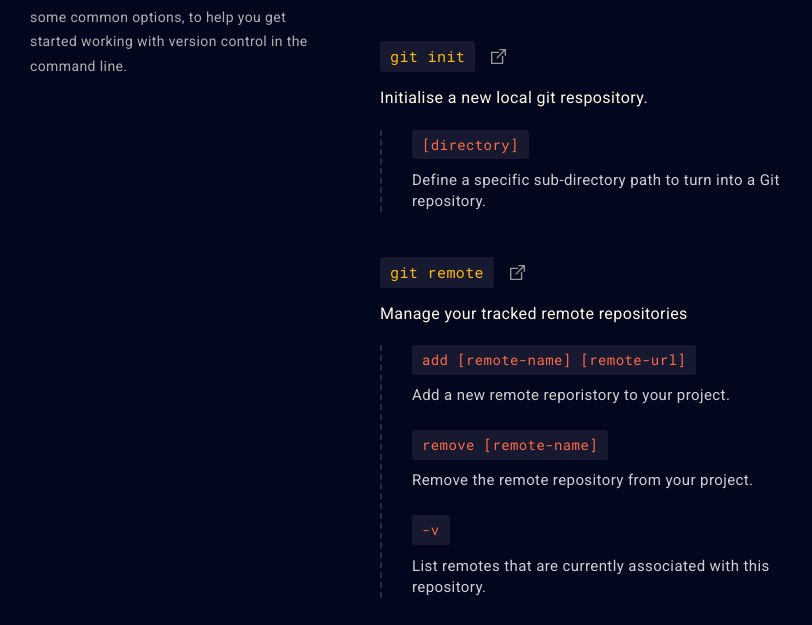
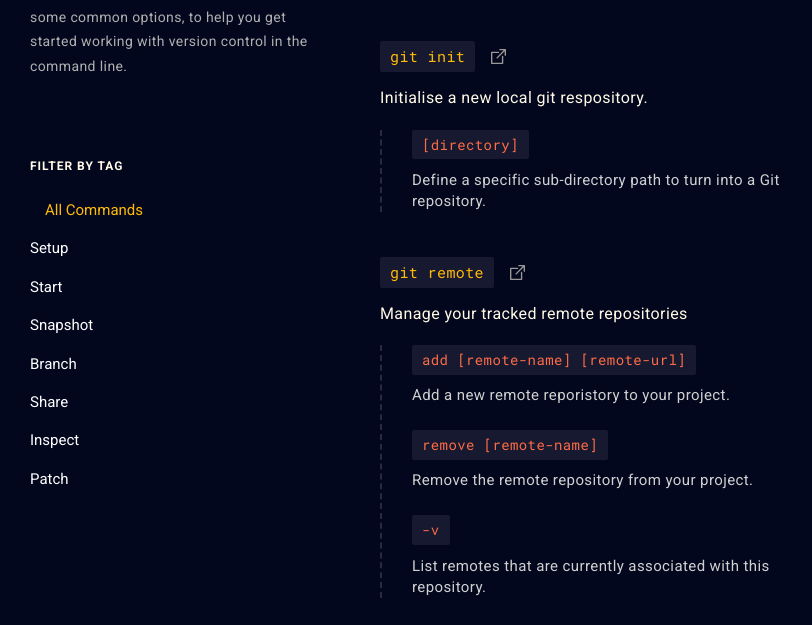
Before and after one commit to delliott85/gitbits, a Gatsby site: page / in a window 1280 px wide. Shown: the part 117-742 px from the top of the page, without its empty margins (0-812 px from the left). Built offline with nearby package versions, Linux system fonts and the light colour scheme; Gatsby itself is replaced by a stand-in of ours.

Commit message:
Add filter

```diff
--- a/src/components/Commands.js
+++ b/src/components/Commands.js
@@ -1,13 +1,16 @@
 import React from 'react';
-
-import { commands } from '../data';
+import PropTypes from 'prop-types';
 
 import LinkIcon from './icons/Link';
 
 import styles from './Commands.module.scss';
 
-export default function Commands() {
-    const commandList = commands.map((command, i) => {
+export default function Commands({ data }) {
+    if (!data) {
+        return <p>Nothing to see here</p>
+    }
+
+    const commandList = data.map((command, i) => {
         let commonFlags;
         let link;
 
@@ -64,3 +67,7 @@ export default function Commands() {
         </ul>
     );
 }
+
+Commands.propTypes = {
+    data: PropTypes.array
+};
--- a/src/components/Filter.js
+++ b/src/components/Filter.js
@@ -1,30 +1,51 @@
 import React from 'react';
+import PropTypes from 'prop-types';
 
-import { mapColorToTag, tags } from '../../constants';
+import { tags } from '../../constants';
 
 import styles from './Filter.module.scss';
 
-export default function Filter() {
-    const options = Object.keys(tags);
-    const labels = options.map((option) => {
-        return tags[option]
+export default function Filter({ onFilterClick, activeTag }) {
+    const allTags = Object.keys(tags).map((tag, i) => {
+
+        return (
+            <li key={`tag-button-${i}`}>
+                <button
+                    className={`${styles.button}${activeTag === tags[tag] ? ` ${styles.active}` : ''}`}
+                    data-tag={tags[tag]}
+                    onClick={onFilterClick}
+                >
+                    {tags[tag]}
+                </button>
+            </li>
+        );
     });
 
-    const filterOptions = labels.map((option, i) => {
-        return (
-            <li
-                key={`option-${i}`}
+    const allButton = (
+        <li>
+            <button
+                className={`${styles.button}${activeTag === 'all' ? ` ${styles.active}` : ''}`}
+                data-tag="all"
+                onClick={onFilterClick}
             >
-                {option}
-            </li>
-        )
-    });
+                All Commands
+            </button>
+        </li>
+    );
+
+    allTags.unshift(allButton)
 
     return (
         <div className={styles.filter}>
-            <ul>
-                {filterOptions}
+            <h3 className={styles.title}>Filter by tag</h3>
+            <ul className={styles.list}>
+                {allTags}
             </ul>
         </div>
     );
 }
+
+Filter.propTypes = {
+    onFilterClick: PropTypes.func,
+    activeTag: PropTypes.string
+};
--- a/src/components/Filter.module.scss
+++ b/src/components/Filter.module.scss
@@ -0,0 +1,38 @@
+.filter {
+    margin-top: 8rem;
+}
+
+.title {
+    font-size: 1.2rem;
+    text-transform: uppercase;
+    letter-spacing: 0.1rem;
+    margin-bottom: 2em;
+}
+
+.list {
+    list-style: none;
+    padding: 0;
+
+    li + li {
+        margin-top: 1em;
+    }
+}
+
+.button {
+    color: #fff;
+    text-transform: capitalize;
+    font-size: 1.5rem;
+    font-weight: 400;
+    cursor: pointer;
+    transition: all 150ms ease-in-out;
+
+    &:hover,
+    &:focus {
+        color: var(--yellow);
+    }
+}
+
+.active {
+    padding-left: 1em;
+    color: var(--yellow);
+}
--- a/src/components/Header.js
+++ b/src/components/Header.js
@@ -1,12 +1,24 @@
 import React from 'react';
+import PropTypes from 'prop-types';
+
+import Filter from './Filter';
 
 import styles from './Header.module.scss';
 
-export default function Header() {
+export default function Header({ onFilterClick, activeTag }) {
     return (
         <header className={styles.header}>
             <h1 className={styles.title}>gitbits</h1>
             <p className={styles.blurb}>Some handy git commands, along with some common options, to help you get started working with version control in the command line.</p>
+            <Filter
+                onFilterClick={onFilterClick}
+                activeTag={activeTag}
+            />
         </header>
     );
 }
+
+Header.propTypes = {
+    onFilterClick: PropTypes.func,
+    activeTag: PropTypes.string
+};
--- a/src/data/index.js
+++ b/src/data/index.js
@@ -70,7 +70,7 @@ export const commands = [
         ]
     },
     {
-        tag: tags.GIT_BRANCH,
+        tag: tags.TAG_BRANCH,
         command: 'git checkout',
         link: 'https://git-scm.com/docs/git-checkout',
         description: 'Update files in your local repository to match those of a different branch.',
@@ -86,7 +86,7 @@ export const commands = [
         ]
     },
     {
-        tag: tags.GIT_BRANCH,
+        tag: tags.TAG_BRANCH,
         command: 'git switch',
         link: 'https://git-scm.com/docs/git-switch',
         description: 'Swtich between previously checked-out, or newly created, branches.',
--- a/src/pages/index.js
+++ b/src/pages/index.js
@@ -1,4 +1,6 @@
-import React from "react";
+import React, { useEffect, useState } from "react";
+
+import { commands } from '../data';
 
 import '../../static/scss/style.scss';
 
@@ -8,11 +10,35 @@ import CommandList from '../components/Commands';
 import Footer from '../components/Footer';
 
 export default function Home() {
+    const [commandData, setCommandData] = useState(null);
+    const [activeTag, setActiveTag] = useState('all');
+
+    useEffect(() => {
+        setCommandData(commands);
+    }, []);
+
+    const handleFilterClick = (e) => {
+        const button = e.currentTarget;
+        const tag = button.getAttribute('data-tag');
+
+        setActiveTag(tag)
+
+        if (tag === 'all') {
+            return setCommandData(commands);
+        }
+
+        const filtered = commands.filter((command) => command.tag === tag);
+        return setCommandData(filtered);
+    };
+
     return (
         <div className="container">
             <PageMeta />
-            <Header />
-            <CommandList />
+            <Header
+                onFilterClick={handleFilterClick}
+                activeTag={activeTag}
+            />
+            <CommandList data={commandData} />
             <Footer />
         </div>
     );
```
Also changed, not shown: static/favicon.ico (deleted).
